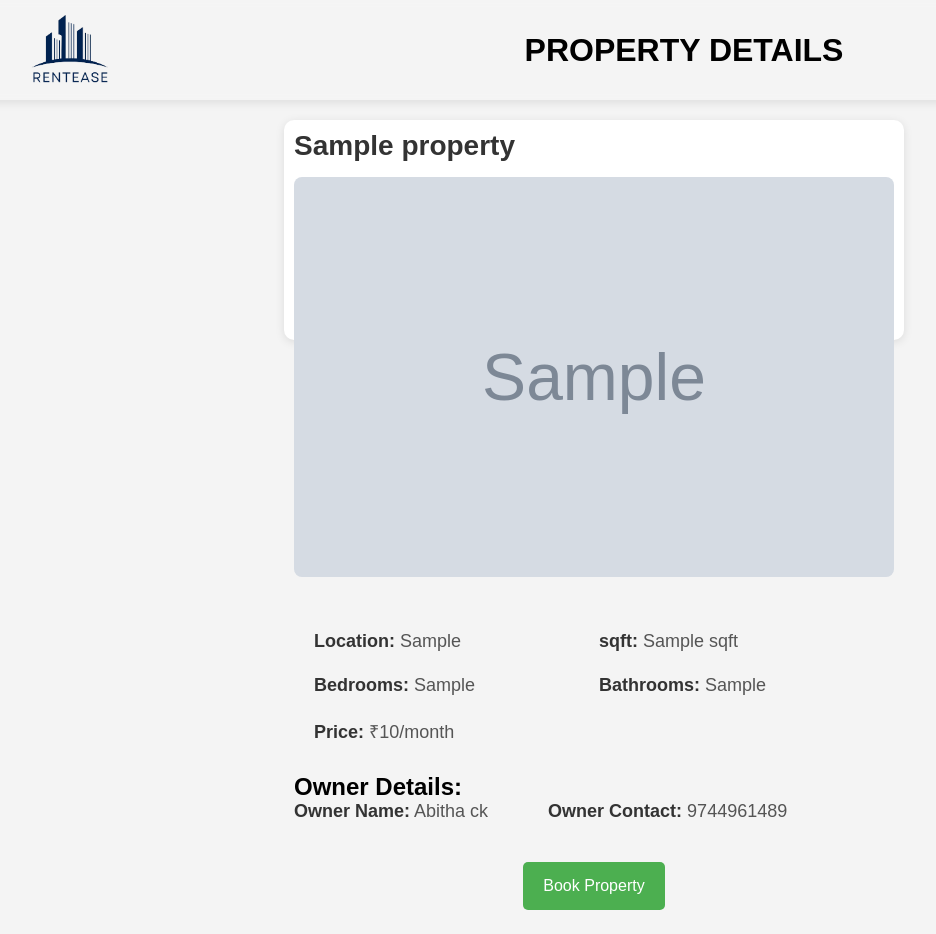
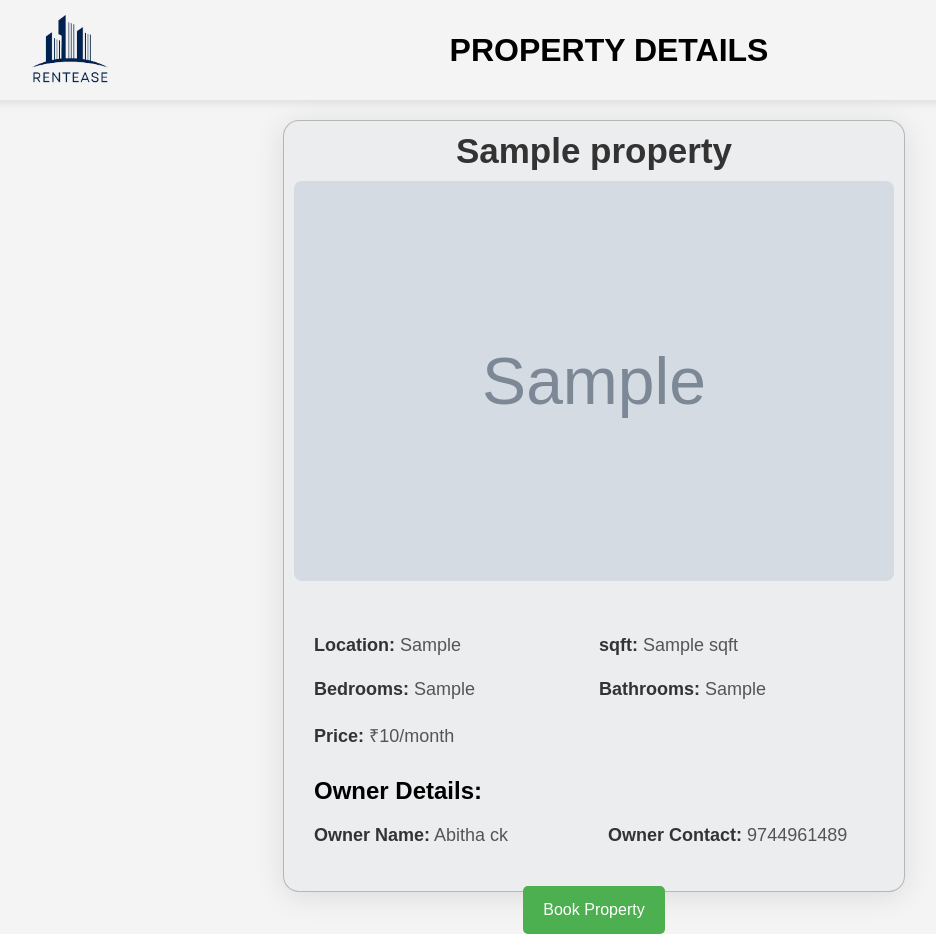
Before and after one commit to axlthxf/RENTEASE, a PHP site: page /property_details.php?id=1 in a window 1280 px wide. Shown: the whole page, without its empty margins (46-982 px from the left). Before the commit the page ends 910 px from the top, so only its background shows below. Run offline with PHP 8.4, Linux system fonts and the light colour scheme; data comes from the database, SQL or seed files in the repository; tables that the repository leaves empty or names only in its code hold one stand-in row (values such as "Sample post"); grey boxes marked "Sample" are stand-in pictures; data that the repository does not hold is empty.

Commit message:
asdfghjkl;

```diff
--- a/property_details.css
+++ b/property_details.css
@@ -29,19 +29,31 @@ body {
     object-fit: contain;
   }
   .header h1{
-    margin-right: 50px;
+    margin-right: 200px;
   }
 
 /* Property Details Container */
+.pptyheading{
+    display: flex;
+    justify-content: center;
+    align-items: center;
+}
 .property-details {
     max-width: 600px;
-    height: 200px;
+    height: 750px;
     margin: 20px auto;
     padding: 10px;
-    background-color: #fff;
-    border-radius: 10px;
-    box-shadow: 0 2px 10px rgba(0, 0, 0, 0.1);
+    background: rgb(236, 237, 238);
+    border-radius: 16px;
+    box-shadow: 0 4px 30px rgba(0, 0, 0, 0.1);
+    backdrop-filter: blur(4.8px);
+    -webkit-backdrop-filter: blur(4.8px);
+    border: 1px solid rgba(54, 54, 54, 0.3);
 }
+.property-details h2{
+    padding-left: 20px;
+}
+
 .propertycontents{
     display: grid;
     grid-template-columns: repeat(2, 1fr);
@@ -53,7 +65,9 @@ body {
 }
 .ownerdetails{
     display: flex;
-    gap: 60px;
+    gap: 100px;
+    padding-top: 20px;
+    padding-left: 20px;
 }
 .bookbutton{
     width: 100%;
@@ -64,9 +78,9 @@ body {
 
 /* Property Title */
 .property-details h1 {
-    font-size: 28px;
+    font-size: 35px;
     color: #333;
-    margin-bottom: 15px;
+    margin-bottom: 10px;
 }
 
 /* Property Image */
@@ -105,6 +119,7 @@ body {
 
 .property-details button:hover {
     background-color: #45a049;
+    translate: 0.9s;
 }
 
 /* Flex layout for Property and Owner Info */
--- a/property_details.php
+++ b/property_details.php
@@ -54,7 +54,9 @@ if ($property_id > 0) {
   </div>
     <?php if (isset($property) && isset($owner)): ?>
         <div class="property-details">
+            <div class="pptyheading">
             <h1><?php echo $property['property_name']; ?></h1>
+            </div>
             <img src="image/<?php echo $property['image']; ?>" alt="Property Image">
             <div class="propertycontents">
             <p><strong>Location:</strong> <?php echo $property['location']; ?></p>
```
